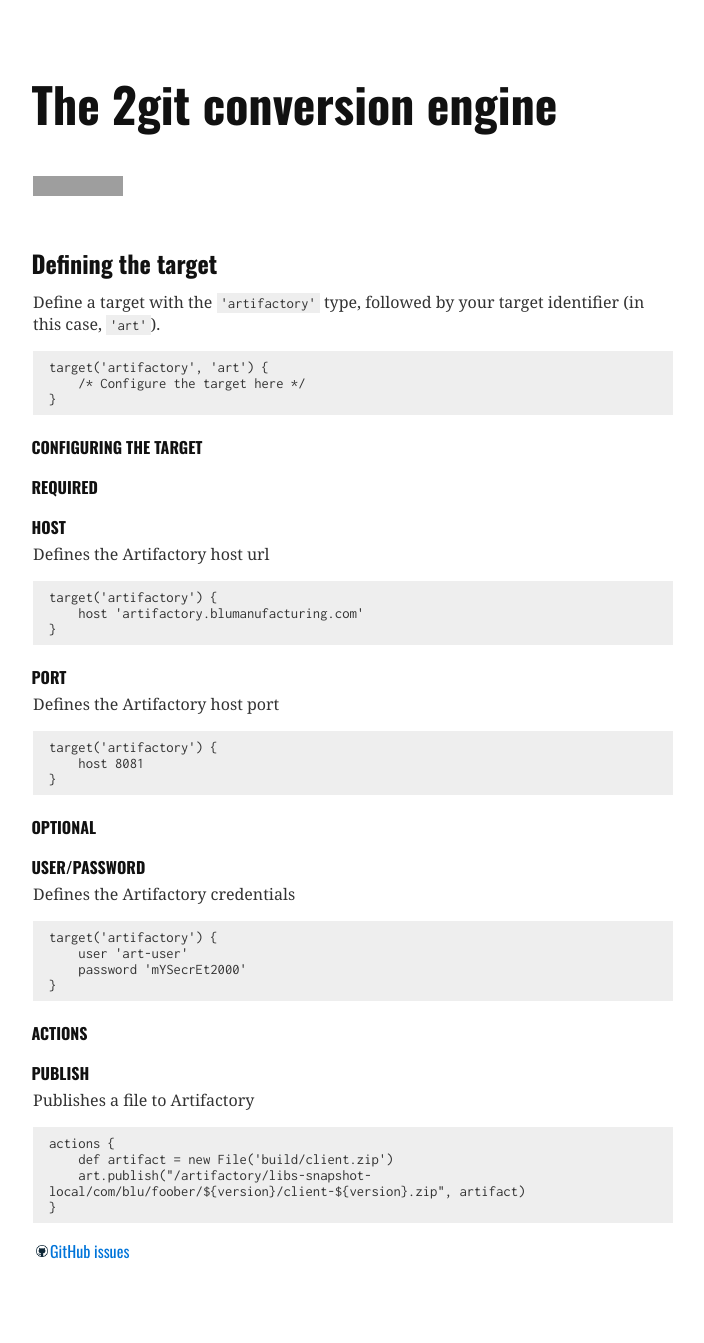
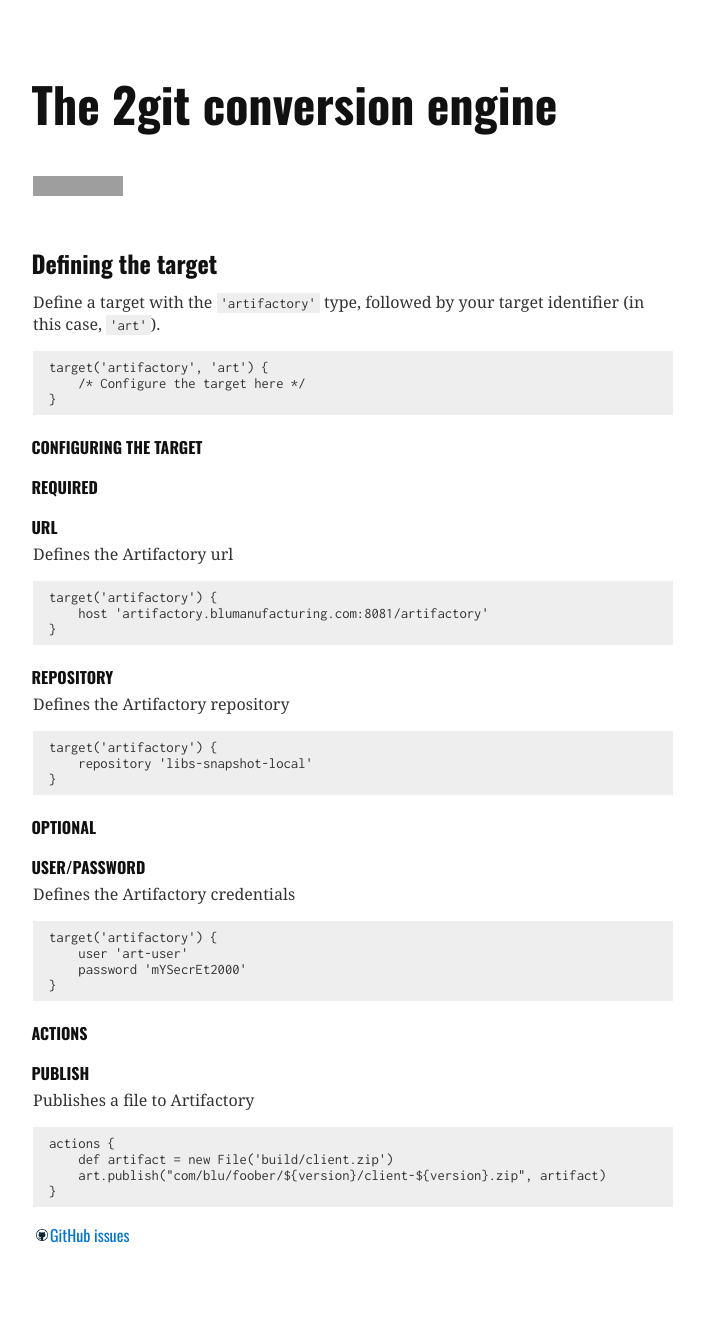
Before and after one commit to Praqma/2git, a Jekyll site: the page built from docs/target-artifactory.md, in a window 1280 px wide. Shown: the whole page, without its empty margins (287-991 px from the left). Built offline with Jekyll 4.4.1, drawn with Linux system fonts in a browser that asks for light colours; grey boxes are pictures that could not be loaded.

````diff
--- a/docs/target-artifactory.md
+++ b/docs/target-artifactory.md
@@ -20,23 +20,23 @@ target('artifactory', 'art') {
 
 #### Required
 
-##### host
+##### url
 
-Defines the Artifactory host url
+Defines the Artifactory url
 
 ```
 target('artifactory') {
-    host 'artifactory.blumanufacturing.com'
+    host 'artifactory.blumanufacturing.com:8081/artifactory'
 }
 ```
 
-##### port
+##### repository
 
-Defines the Artifactory host port
+Defines the Artifactory repository
 
 ```
 target('artifactory') {
-    host 8081
+    repository 'libs-snapshot-local'
 }
 ```
 
````
Also changed, not shown: other parts of docs/target-artifactory.md (+1 -1 lines), 5 other files.
